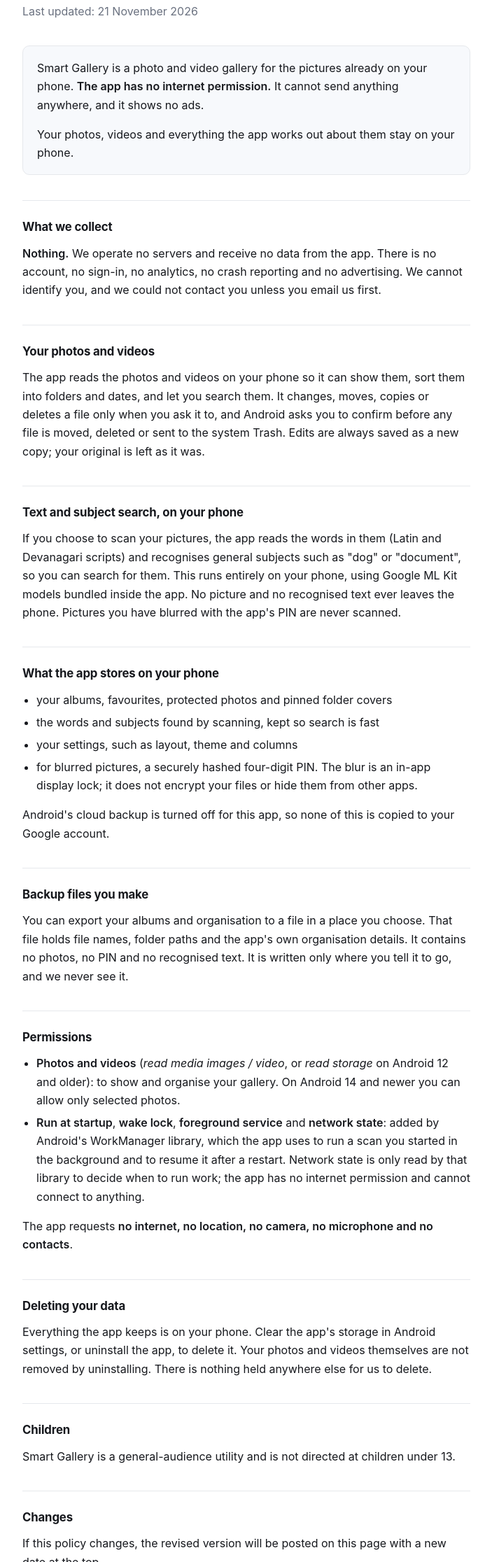
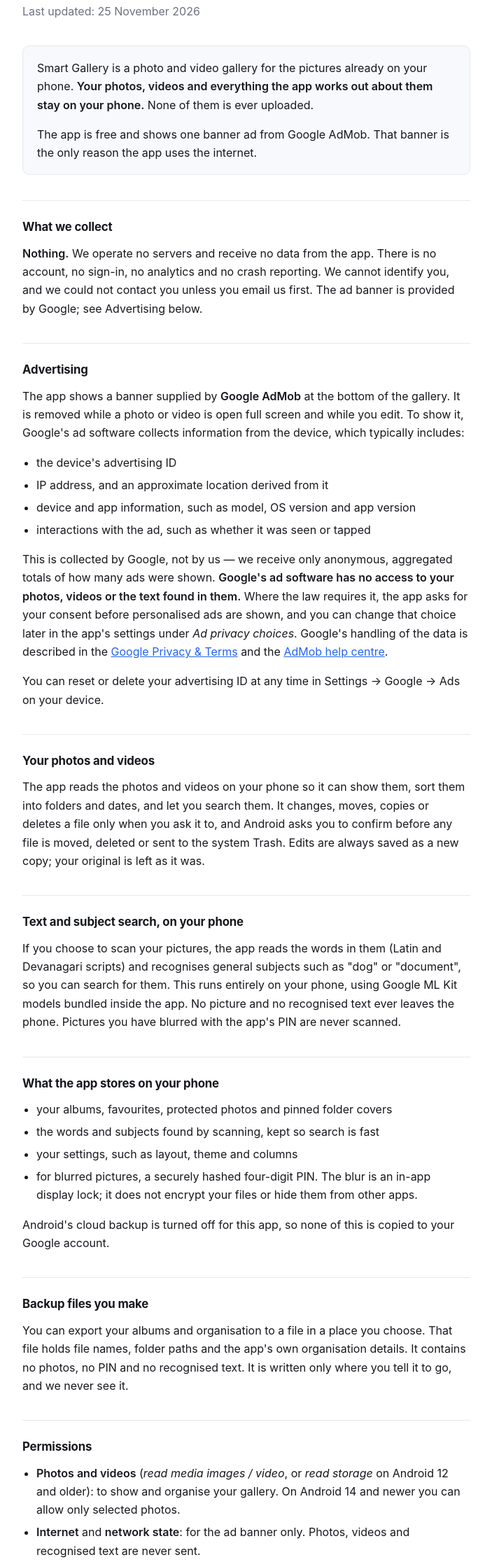
Before and after one commit to dhanud72/dhanud72.github.io, a plain HTML site: page smart-gallery-privacy/index.html in a window 1280 px wide. Shown: the part 93-2325 px from the top of the page at 70% size, without its empty margins (288-991 px from the left). Drawn offline with Linux system fonts and the light colour scheme.

Commit message:
Smart Gallery privacy: one AdMob banner

```diff
--- a/smart-gallery-privacy/index.html
+++ b/smart-gallery-privacy/index.html
@@ -48,21 +48,47 @@
 <body>
 <main>
   <h1>Smart Gallery — Privacy Policy</h1>
-  <p class="sub">Last updated: 21 November 2026</p>
+  <p class="sub">Last updated: 25 November 2026</p>
 
   <div class="lede">
     <p>Smart Gallery is a photo and video gallery for the pictures already on
-    your phone. <strong>The app has no internet permission.</strong> It cannot
-    send anything anywhere, and it shows no ads.</p>
-    <p>Your photos, videos and everything the app works out about them stay on
-    your phone.</p>
+    your phone. <strong>Your photos, videos and everything the app works out
+    about them stay on your phone.</strong> None of them is ever uploaded.</p>
+    <p>The app is free and shows one banner ad from Google AdMob. That banner
+    is the only reason the app uses the internet.</p>
   </div>
 
   <h2>What we collect</h2>
   <p><strong>Nothing.</strong> We operate no servers and receive no data from
-  the app. There is no account, no sign-in, no analytics, no crash reporting
-  and no advertising. We cannot identify you, and we could not contact you
-  unless you email us first.</p>
+  the app. There is no account, no sign-in, no analytics and no crash
+  reporting. We cannot identify you, and we could not contact you unless you
+  email us first. The ad banner is provided by Google; see Advertising
+  below.</p>
+
+  <h2>Advertising</h2>
+  <p>The app shows a banner supplied by <strong>Google AdMob</strong> at the
+  bottom of the gallery. It is removed while a photo or video is open full
+  screen and while you edit. To show it, Google's ad software collects
+  information from the device, which typically includes:</p>
+  <ul>
+    <li>the device's advertising ID</li>
+    <li>IP address, and an approximate location derived from it</li>
+    <li>device and app information, such as model, OS version and app version</li>
+    <li>interactions with the ad, such as whether it was seen or tapped</li>
+  </ul>
+  <p>This is collected by Google, not by us — we receive only anonymous,
+  aggregated totals of how many ads were shown. <strong>Google's ad software
+  has no access to your photos, videos or the text found in them.</strong>
+  Where the law requires it, the app asks for your consent before
+  personalised ads are shown, and you can change that choice later in the
+  app's settings under <em>Ad privacy choices</em>. Google's handling of the
+  data is described in the
+  <a href="https://policies.google.com/technologies/partner-sites">Google
+  Privacy &amp; Terms</a> and the
+  <a href="https://support.google.com/admob/answer/6128543">AdMob help
+  centre</a>.</p>
+  <p>You can reset or delete your advertising ID at any time in
+  Settings → Google → Ads on your device.</p>
 
   <h2>Your photos and videos</h2>
   <p>The app reads the photos and videos on your phone so it can show them,
@@ -103,21 +129,24 @@
     or <em>read storage</em> on Android 12 and older): to show and organise
     your gallery. On Android 14 and newer you can allow only selected
     photos.</li>
-    <li><strong>Run at startup</strong>, <strong>wake lock</strong>,
-    <strong>foreground service</strong> and <strong>network state</strong>:
-    added by Android's WorkManager library, which the app uses to run a scan
-    you started in the background and to resume it after a restart. Network
-    state is only read by that library to decide when to run work; the app
-    has no internet permission and cannot connect to anything.</li>
+    <li><strong>Internet</strong> and <strong>network state</strong>: for the
+    ad banner only. Photos, videos and recognised text are never sent.</li>
+    <li><strong>Advertising ID</strong> and Android's ad-services permissions:
+    added by Google's ad software for the banner.</li>
+    <li><strong>Run at startup</strong>, <strong>wake lock</strong> and
+    <strong>foreground service</strong>: added by Android's WorkManager
+    library, which the app uses to run a scan you started in the background
+    and to resume it after a restart.</li>
   </ul>
-  <p>The app requests <strong>no internet, no location, no camera, no
-  microphone and no contacts</strong>.</p>
+  <p>The app requests <strong>no location, no camera, no microphone and no
+  contacts</strong>.</p>
 
   <h2>Deleting your data</h2>
   <p>Everything the app keeps is on your phone. Clear the app's storage in
   Android settings, or uninstall the app, to delete it. Your photos and videos
-  themselves are not removed by uninstalling. There is nothing held anywhere
-  else for us to delete.</p>
+  themselves are not removed by uninstalling. We hold nothing anywhere else to
+  delete; for advertising data, reset your advertising ID as described
+  above.</p>
 
   <h2>Children</h2>
   <p>Smart Gallery is a general-audience utility and is not directed at
```
